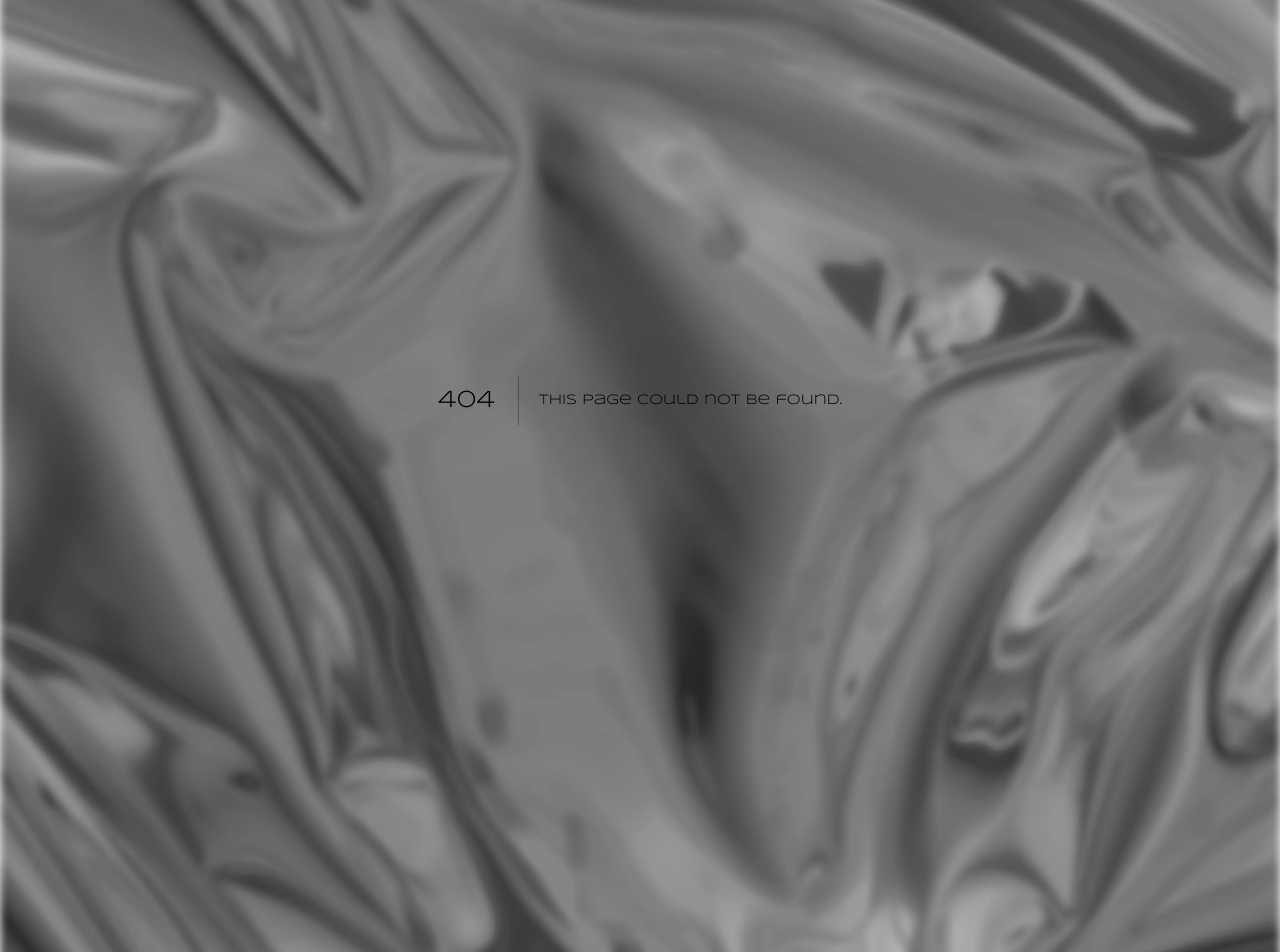
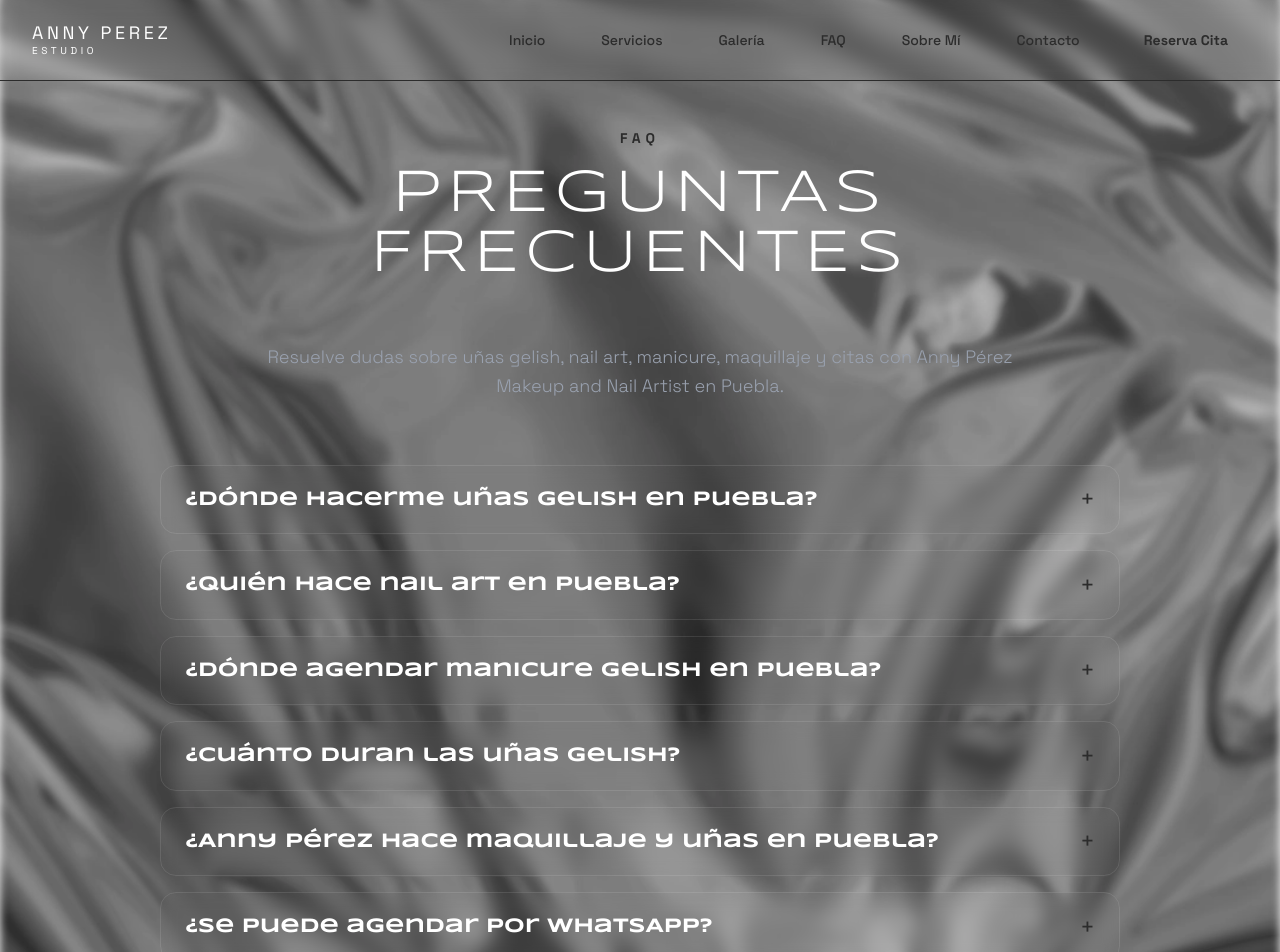
Before and after one commit to yomero243/annimake, a Next.js app: page /preguntas-frecuentes in a window 1280 px wide. Before the commit this address had no page. Shown: the top 952 px of the page. Before the commit the page ends 800 px from the top, so only its background shows below. Built offline with nearby package versions, Linux system fonts and the light colour scheme.

Commit message:
Add FAQ page and map iframe

```diff
--- /dev/null
+++ b/app/preguntas-frecuentes/page.tsx
@@ -0,0 +1,137 @@
+import type { Metadata } from "next";
+import Link from "next/link";
+import Navbar from "@/components/Navbar";
+import Footer from "@/components/Footer";
+
+const faqs = [
+  {
+    question: "¿Dónde hacerme uñas gelish en Puebla?",
+    answer:
+      "Puedes hacerte uñas gelish en Puebla con Anny Pérez Makeup and Nail Artist, en un servicio enfocado en manicura cuidada, aplicación prolija y acabado duradero.",
+  },
+  {
+    question: "¿Quién hace nail art en Puebla?",
+    answer:
+      "Anny Pérez realiza nail art en Puebla con diseños personalizados, desde estilos discretos hasta propuestas con color, detalles a mano alzada y acabados especiales.",
+  },
+  {
+    question: "¿Dónde agendar manicure gelish en Puebla?",
+    answer:
+      "Puedes agendar manicure gelish en Puebla con Anny Pérez desde la sección de reservas o por WhatsApp para confirmar horario, disponibilidad y diseño.",
+  },
+  {
+    question: "¿Cuánto duran las uñas gelish?",
+    answer:
+      "Las uñas gelish suelen durar de 2 a 3 semanas, dependiendo del crecimiento natural de la uña, el cuidado diario y el tipo de actividades que realices.",
+  },
+  {
+    question: "¿Anny Pérez hace maquillaje y uñas en Puebla?",
+    answer:
+      "Sí. Anny Pérez Makeup and Nail Artist ofrece servicios de maquillaje profesional, uñas gelish, manicure y nail art en Puebla.",
+  },
+  {
+    question: "¿Se puede agendar por WhatsApp?",
+    answer:
+      "Sí. Puedes agendar por WhatsApp para resolver dudas, revisar disponibilidad y compartir referencias del diseño o maquillaje que quieres.",
+  },
+  {
+    question: "¿Qué diseños de uñas gelish están disponibles?",
+    answer:
+      "Hay diseños de uñas gelish en tonos sólidos, francés, efectos brillantes, estilos minimalistas, temporada, pedrería y nail art personalizado según tu idea.",
+  },
+  {
+    question: "¿Anny Pérez Makeup and Nail Artist atiende eventos?",
+    answer:
+      "Sí. Se atienden eventos con servicios de maquillaje y belleza para ocasiones sociales, sesiones, graduaciones, bodas y fechas especiales.",
+  },
+  {
+    question: "¿Dónde encontrar una nail artist en Puebla?",
+    answer:
+      "Puedes encontrar una nail artist en Puebla con Anny Pérez Makeup and Nail Artist, especializada en uñas gelish, manicure y diseños personalizados.",
+  },
+  {
+    question: "¿Qué incluye el servicio de gelish?",
+    answer:
+      "El servicio de gelish incluye preparación de la uña, limpieza, aplicación de color semipermanente, curado en lámpara y acabado con brillo. El diseño puede variar según lo que elijas.",
+  },
+];
+
+export const metadata: Metadata = {
+  title: "Preguntas Frecuentes | Uñas Gelish y Nail Art en Puebla",
+  description:
+    "Preguntas frecuentes sobre uñas gelish, nail art, manicure, maquillaje profesional y citas con Anny Pérez Makeup and Nail Artist en Puebla.",
+};
+
+export default function PreguntasFrecuentes() {
+  const faqSchema = {
+    "@context": "https://schema.org",
+    "@type": "FAQPage",
+    mainEntity: faqs.map((faq) => ({
+      "@type": "Question",
+      name: faq.question,
+      acceptedAnswer: {
+        "@type": "Answer",
+        text: faq.answer,
+      },
+    })),
+  };
+
+  return (
+    <main className="min-h-screen bg-ebony selection:bg-rosegold selection:text-ebony">
+      <Navbar />
+
+      <section className="pt-32 pb-20 px-4 sm:px-6 lg:px-8 max-w-5xl mx-auto">
+        <div className="text-center mb-16">
+          <p className="text-rose-gold text-sm font-bold tracking-[0.35em] uppercase mb-4">
+            FAQ
+          </p>
+          <h1 className="text-4xl md:text-6xl font-display text-white mb-6 uppercase tracking-widest">
+            Preguntas Frecuentes
+          </h1>
+          <div className="w-24 h-0.5 bg-linear-to-r from-transparent via-rose-gold to-transparent mx-auto"></div>
+          <p className="mt-8 text-lg text-gray-400 max-w-3xl mx-auto font-light leading-relaxed">
+            Resuelve dudas sobre uñas gelish, nail art, manicure, maquillaje y
+            citas con Anny Pérez Makeup and Nail Artist en Puebla.
+          </p>
+        </div>
+
+        <div className="space-y-4">
+          {faqs.map((faq) => (
+            <details
+              key={faq.question}
+              className="group rounded-2xl border border-white/10 bg-ebony-light/80 px-6 py-5 shadow-[0_20px_60px_-40px_rgba(224,192,176,0.45)] backdrop-blur-sm"
+            >
+              <summary className="flex cursor-pointer list-none items-center justify-between gap-6 text-left">
+                <h2 className="text-base md:text-xl font-bold text-white leading-snug">
+                  {faq.question}
+                </h2>
+                <span className="shrink-0 text-2xl leading-none text-rose-gold transition-transform duration-300 group-open:rotate-45">
+                  +
+                </span>
+              </summary>
+              <p className="mt-4 text-gray-300 leading-relaxed font-light">
+                {faq.answer}
+              </p>
+            </details>
+          ))}
+        </div>
+
+        <div className="mt-14 flex justify-center">
+          <Link
+            href="/reservas"
+            className="inline-flex items-center justify-center rounded-full bg-rosegold px-8 py-4 text-sm font-bold text-ebony transition-all duration-300 hover:scale-105 hover:bg-white"
+          >
+            Agendar cita
+          </Link>
+        </div>
+      </section>
+
+      <Footer />
+
+      <script
+        type="application/ld+json"
+        dangerouslySetInnerHTML={{ __html: JSON.stringify(faqSchema) }}
+      />
+    </main>
+  );
+}
--- a/app/sitemap.ts
+++ b/app/sitemap.ts
@@ -22,5 +22,11 @@ export default function sitemap(): MetadataRoute.Sitemap {
       changeFrequency: 'weekly',
       priority: 0.5,
     },
+    {
+      url: `${baseUrl}/preguntas-frecuentes`,
+      lastModified: new Date(),
+      changeFrequency: 'monthly',
+      priority: 0.7,
+    },
   ]
 }
--- a/components/Footer.tsx
+++ b/components/Footer.tsx
@@ -18,6 +18,7 @@ export default function Footer() {
                             <li><Link href="/servicios" className="hover:text-white transition-colors">Servicios</Link></li>
                             <li><Link href="/precios" className="hover:text-white transition-colors">Lista de Precios</Link></li>
                             <li><Link href="/galeria" className="hover:text-white transition-colors">Portafolio</Link></li>
+                            <li><Link href="/preguntas-frecuentes" className="hover:text-white transition-colors">Preguntas Frecuentes</Link></li>
                             <li><Link href="/reservas" className="hover:text-white transition-colors">Reservar Cita</Link></li>
                         </ul>
                     </div>
--- a/components/Hero.tsx
+++ b/components/Hero.tsx
@@ -53,7 +53,8 @@ export default function Hero() {
     }, []);
 
     // En móviles, el scroll suma un desplazamiento extra para que el brillo no se quede estático al bajar
-    const spotlightY = mousePos.y + (window.innerWidth < 768 ? scrollY * 0.2 : 0);
+    const isMobileViewport = typeof window !== "undefined" && window.innerWidth < 768;
+    const spotlightY = mousePos.y + (isMobileViewport ? scrollY * 0.2 : 0);
 
     return (
         <div className="relative bg-ebony min-h-screen flex items-center justify-center overflow-hidden">
--- /dev/null
+++ b/components/MapSection.tsx
@@ -0,0 +1,32 @@
+export default function MapSection() {
+  return (
+    <section className="py-24 bg-ebony relative overflow-hidden" id="ubicacion">
+      <div className="max-w-7xl mx-auto px-4 sm:px-6 lg:px-8 relative z-10">
+        <div className="text-center mb-16">
+          <h2 className="text-3xl md:text-6xl font-display text-white mb-6 tracking-tighter uppercase italic">
+            Nuestra Ubicación
+          </h2>
+          <div className="w-32 h-1 bg-linear-to-r from-transparent via-rose-gold to-transparent mx-auto"></div>
+          <p className="mt-8 text-gray-400 max-w-2xl mx-auto font-body text-lg font-light tracking-widest uppercase">
+            Visítanos en nuestro estudio exclusivo en Puebla.
+          </p>
+        </div>
+
+        <div className="rounded-3xl overflow-hidden border border-white/5 shadow-[0_0_50px_-12px_rgba(224,192,176,0.15)] h-[600px] bg-background-dark/50 backdrop-blur-md relative">
+          <iframe
+            src="https://storage.googleapis.com/maps-solutions-8q4saank16/locator-plus/i5io/locator-plus.html"
+            width="100%"
+            height="100%"
+            style={{ border: 0 }}
+            loading="lazy"
+            title="Ubicación de Anny Pérez Makeup and Nail Artist"
+            className="block h-full w-full"
+          />
+        </div>
+      </div>
+
+      <div className="absolute top-1/2 left-0 w-96 h-96 bg-rose-gold/10 rounded-full blur-[120px] -translate-x-1/2 -translate-y-1/2 pointer-events-none"></div>
+      <div className="absolute bottom-0 right-0 w-64 h-64 bg-primary/5 rounded-full blur-[100px] translate-x-1/4 translate-y-1/4 pointer-events-none"></div>
+    </section>
+  );
+}
--- a/components/Navbar.tsx
+++ b/components/Navbar.tsx
@@ -25,6 +25,9 @@ export default function Navbar() {
                             </Link>
                             <Link href="/galeria" className="text-rosegold hover:text-white px-3 py-2 rounded-md text-sm font-medium transition-colors">
                                 Galería
+                            </Link>
+                            <Link href="/preguntas-frecuentes" className="text-rosegold hover:text-white px-3 py-2 rounded-md text-sm font-medium transition-colors">
+                                FAQ
                             </Link>
                             <Link href="/sobre-mi" className="text-rosegold hover:text-white px-3 py-2 rounded-md text-sm font-medium transition-colors">
                                 Sobre Mí
@@ -72,6 +75,9 @@ export default function Navbar() {
                         <Link href="/galeria" className="text-rosegold hover:text-white block px-3 py-2 rounded-md text-base font-medium">
                             Galería
                         </Link>
+                        <Link href="/preguntas-frecuentes" className="text-rosegold hover:text-white block px-3 py-2 rounded-md text-base font-medium">
+                            FAQ
+                        </Link>
                         <Link href="/sobre-mi" className="text-rosegold hover:text-white block px-3 py-2 rounded-md text-base font-medium">
                             Sobre Mí
                         </Link>
```
